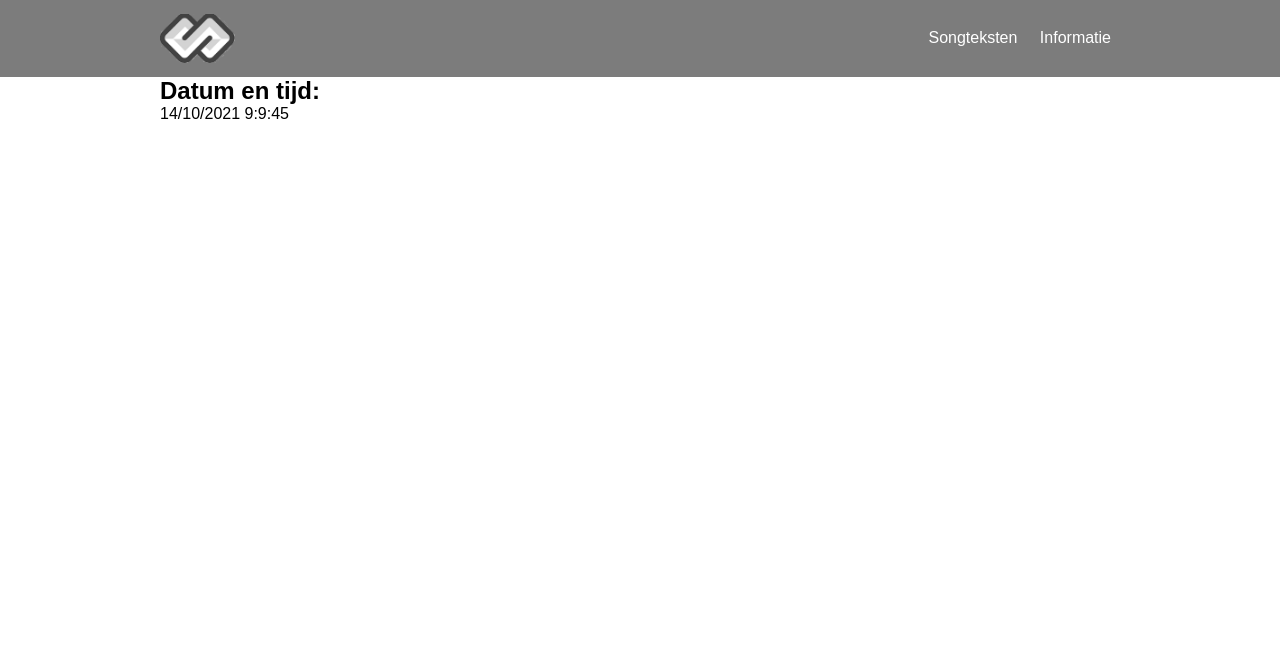
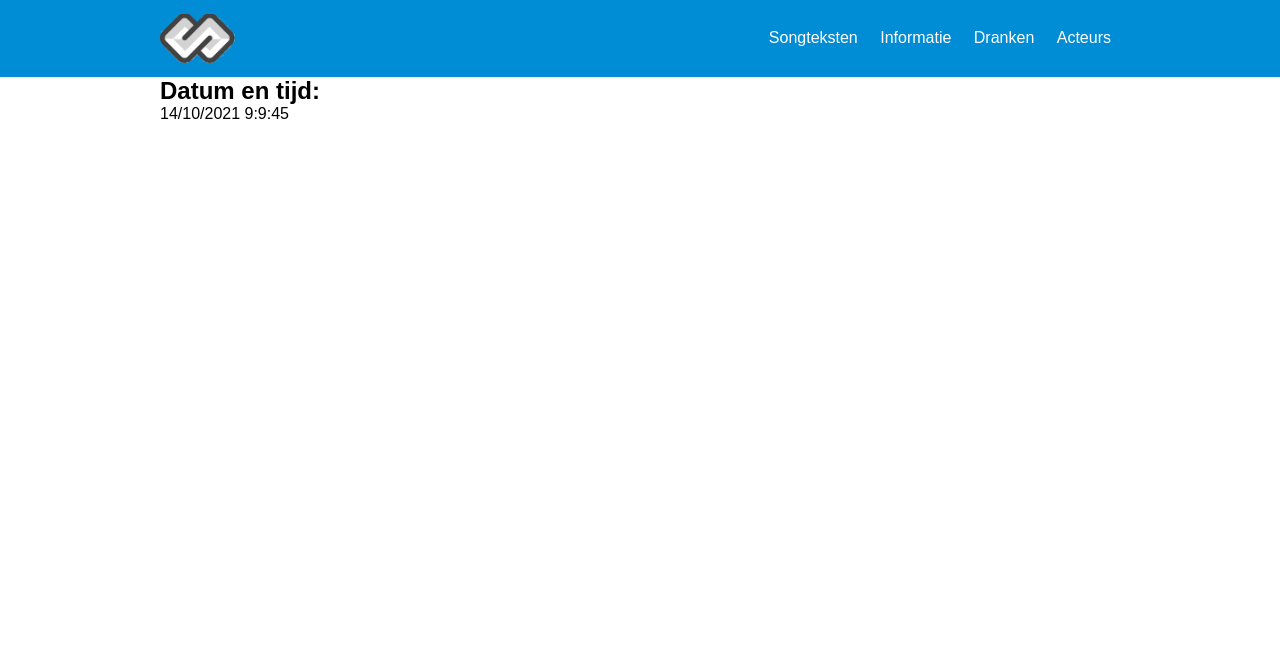
Before and after one commit to AlirizaSari/PRA_C2, a PHP site: page / in a window 1280 px wide. Shown: the top 663 px of the page. Run offline with PHP 8.4, Linux system fonts and the light colour scheme.

Commit message:
Fixed header colors

```diff
--- a/css/main.css
+++ b/css/main.css
@@ -3,7 +3,7 @@
         --green: #317f43;
         --blue: #4682b4;
         --brown: #b97d4b;
-        --headFoot: #7C7C7C;
+        --headFoot: #008DD5;
 }
 
 * {
@@ -44,8 +44,6 @@ header img {
         padding-bottom: 6px;
 }
 
-
-
 .menu a {
         color: white;
         margin: 0px 4px;
@@ -53,8 +51,9 @@ header img {
 }
 
 .menu a:hover {
-        padding: 24px 5px;
-        background-color: red;
+        padding: 30px 5px;
+        margin: 0px 4px;
+        background-color: #007cbc;
 }
 
 
--- a/header.php
+++ b/header.php
@@ -5,7 +5,8 @@
             <div class="splitPicture">
                 <a href="">Songteksten</a>
                 <a href="">Informatie</a>
-
+                <a href="">Dranken</a>
+                <a href="">Acteurs</a>
             </div>
         </div>
     </div>
```
